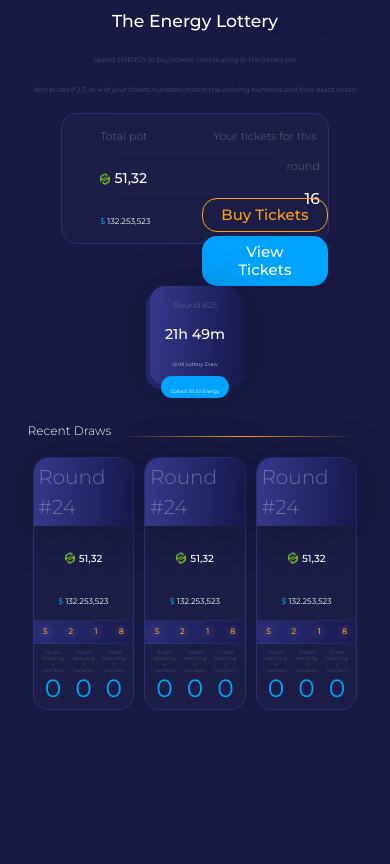
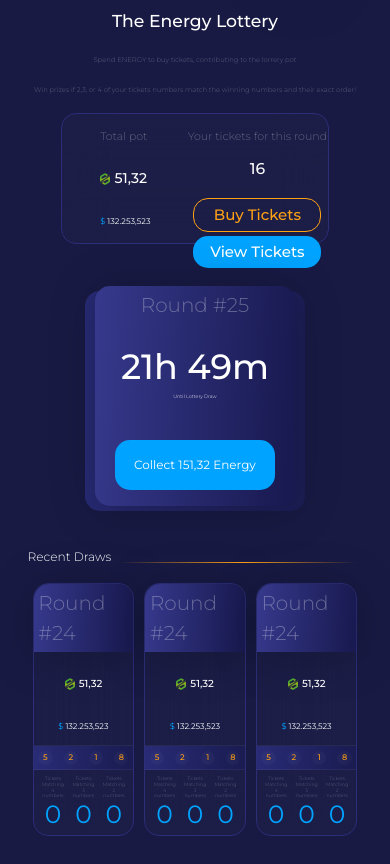
Before and after one commit to AkimaChar/energy-dash, a plain HTML site: page pages/lottery.html in a window 390 px wide. Shown: the part 81-945 px from the top of the page. Before the commit the page ends 860 px from the top, so only its background shows below. Drawn offline with Linux system fonts and the light colour scheme.

Commit message:
Responsive layout update

```diff
--- a/lottery_style.scss
+++ b/lottery_style.scss
@@ -385,12 +385,22 @@ h3 {
 
 
 @media (max-width: 1080px) {
+    .pot-tickets-container {
+        .pot-title {
+            font-size: 15px;
+        }
+    }
+
     .pools_container {
+        margin-top: 6.302083vw;
+    }
+
+    а .pools_container {
         margin-top: px-to-vw(100);
     }
 
     .round-end-time-container div span {
-        font-size: px-to-vw(25);
+        font-size: px-to-vw(24);
     }
 
     .total-amount {
@@ -426,6 +436,7 @@ h3 {
     .tickets-actions {
         top: px-to-vw(280);
     }
+
 }
 
 @media (max-width: 880px) {
@@ -472,7 +483,7 @@ h3 {
     }
 
     .stack-graph {
-        width: 25.270833vw;
+        width: 220px;
     }
 
     .pools_container .pools_card_list {
@@ -485,25 +496,27 @@ h3 {
     }
 
     .stack-graph-body {
-        height: 25.229167vw;
-        width: 23.1875vw;
+        height: 220px;
+        width: 200px;
 
         .tickets-amount {
-            font-size: px-to-vw(70);
+            font-size: 35px;
         }
 
         .collect-energy {
-            width: 17.625vw;
-            height: 5.6875vw;
+            width: 160px;
+            height: 50px;
             margin: 0;
-            margin-bottom: 0.479167vw;
+            margin-bottom:  10px;
             font-weight: 400;
-            font-size: 1.241667vw;
+            text-align: center;
+            font-size: 12px;
+            white-space: nowrap;
             line-height: 24px;
         }
 
         .round-number {
-            font-size: px-to-vw(40);
+            font-size: 20px;
         }
     }
 
@@ -571,11 +584,10 @@ h3 {
 
     .tickets-amount {
         font-size: 4vw;
-        align-self: flex-end;
+
     }
 
     .pot-tickets-container .pot-title {
-        align-self: flex-end;
-
+        white-space: nowrap;
     }
 }
```
Also changed, not shown: styles/lottery_style.css.
